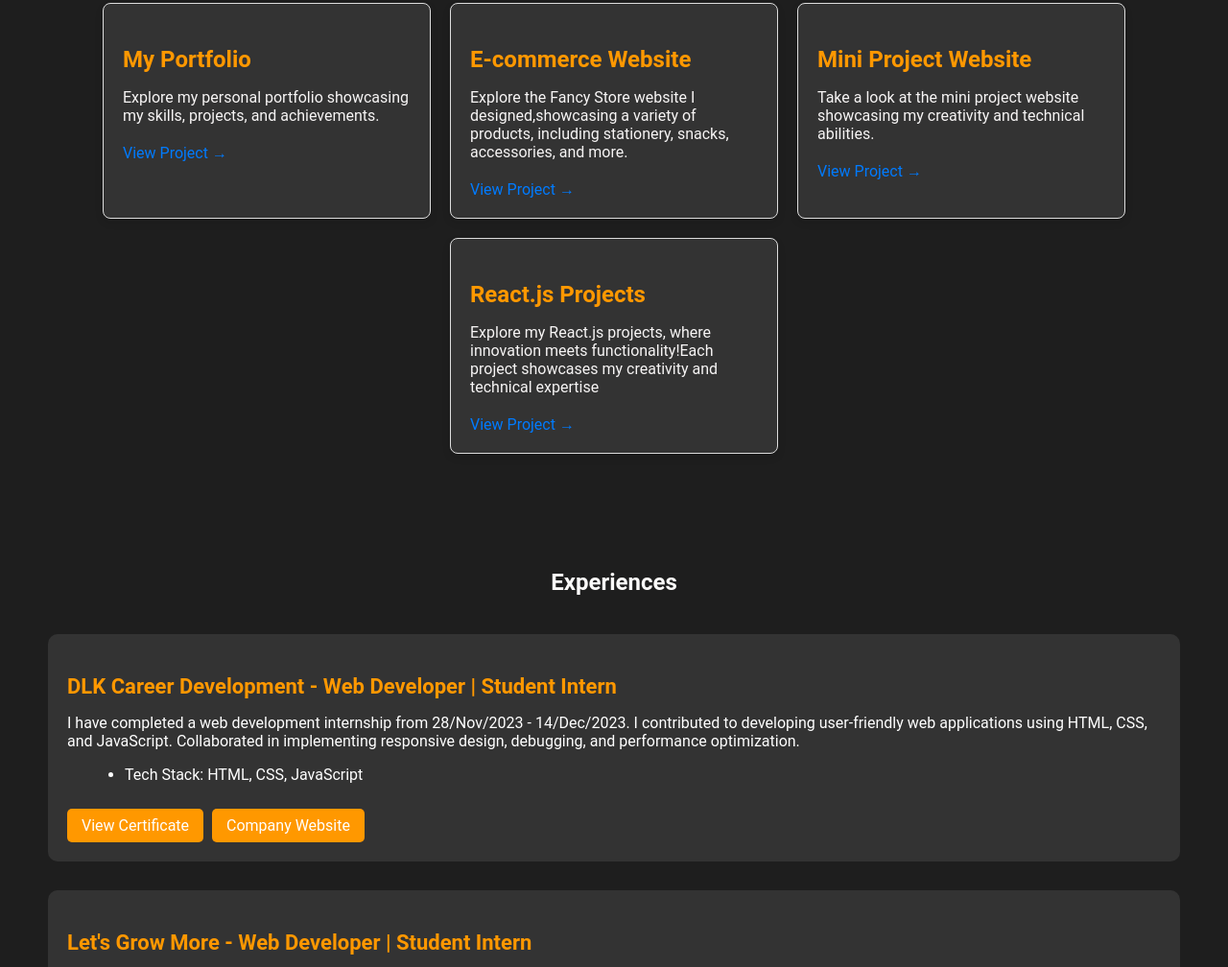
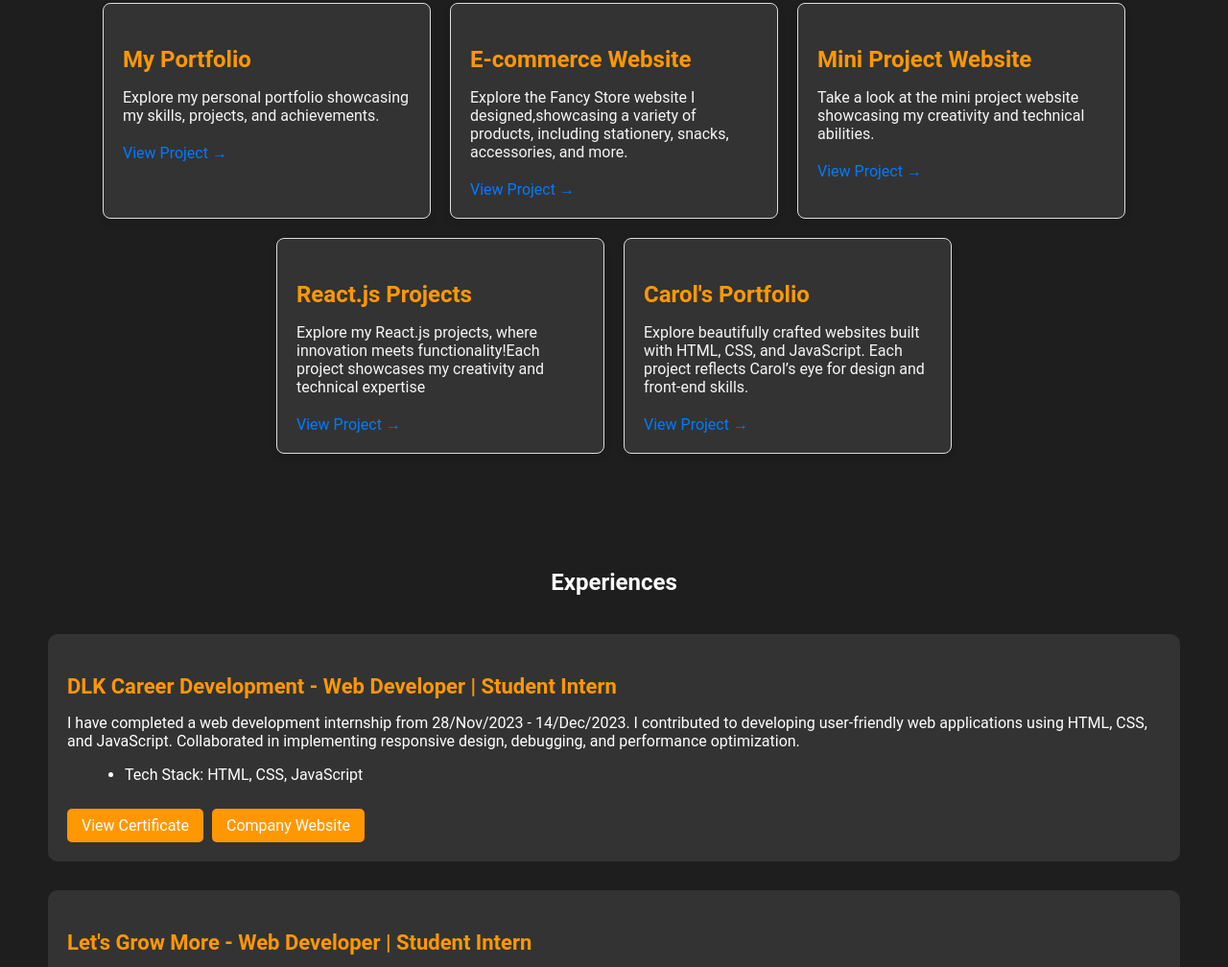
Before and after one commit to Harshaperiyar10042003/My-Portfolio, a plain HTML site: page index.html in a window 1280 px wide. Shown: the part 2221-3229 px from the top of the page at 96% size. Drawn offline with Linux system fonts and the light colour scheme.

Commit message:
index.html

```diff
--- a/index.html
+++ b/index.html
@@ -53,7 +53,7 @@
           I am Harshavardhini, a passionate engineering student with a fervent interest in exploring diverse technical domains. My academic journey has provided me with extensive hands-on experience in both hardware and software development, allowing me to work on innovative projects and engage in relevant internships.I possess proficiencies in Arduino programming, HC-05 Bluetooth communication, embedded systems, and web development, including HTML, CSS, and JavaScript. With a solid understanding of networking protocols, telecom infrastructure, and IoT applications, I am committed to continuous learning and innovation, always ready to embrace new challenges and contribute to impactful solutions.<br></p>
 
       </div>
-      <a class="resume-icon" href="images/Harshavardhini Resume .pdf" target="_blank">View My Resume</a>
+      <a class="resume-icon" href="images/Harshavardhini-Frontend Developer Resume.pdf" target="_blank">View My Resume</a>
       <br><br>
 
       <div class="about-con">
@@ -149,6 +149,13 @@
                     <p>Explore my React.js projects, where innovation meets functionality!Each project showcases my creativity and technical expertise</p>
                     <a href="https://harshaperiyar10042003.github.io/React-Projects/" target="_blank" class="card-link" rel="noopener noreferrer">
                         View Project <span className="arrow">→</span>
+                    </a>
+                </div>
+                <div class="card">
+                    <h3>Carol's Portfolio</h3>
+                    <p>Explore beautifully crafted websites built with HTML, CSS, and JavaScript. Each project reflects Carol’s eye for design and front-end skills.</p>
+                    <a href="https://harshaperiyar10042003.github.io/Carol_Portfolio/" target="_blank" class="card-link" rel="noopener noreferrer">
+                        View Project <span class="arrow">→</span>
                     </a>
                 </div>
             </div>
```
